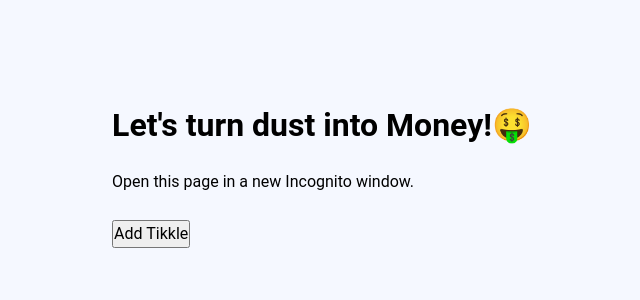
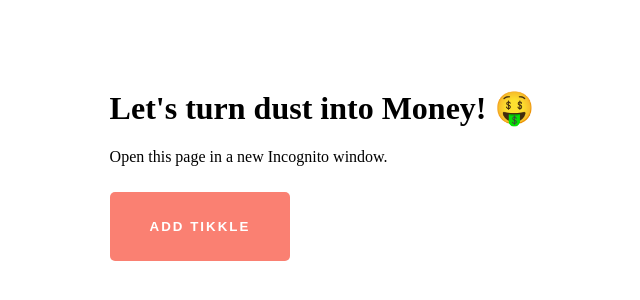
Before and after one commit to Minsun91/tikkle, a React (Create React App) app: page / in a window 1280 px wide. Shown: the part 244-544 px from the top of the page, without its empty margins (318-958 px from the left). Built offline with nearby package versions, Linux system fonts and the light colour scheme.

Commit message:
button effect added

```diff
--- a/package.json
+++ b/package.json
@@ -8,7 +8,9 @@
     "@testing-library/user-event": "^13.5.0",
     "canvas-confetti": "^1.9.2",
     "eslint-plugin-jsx-a11y": "^6.8.0",
+    "gsap": "^3.12.5",
     "language-subtag-registry": "^0.3.22",
+    "latest": "^0.2.0",
     "pocketbase": "^0.21.0",
     "react": "^18.2.0",
     "react-dom": "^18.2.0",
@@ -19,7 +21,7 @@
   },
   "homepage": "https://tikkle-ten.vercel.app/",
   "scripts": {
-    "start": "webpack-dev-server --open --config webpack.config.js",
+    "start": "react-scripts start",
     "build": "react-scripts build",
     "test": "react-scripts test",
     "eject": "react-scripts eject"
--- a/public/index.html
+++ b/public/index.html
@@ -3,6 +3,7 @@
     <meta charset="UTF-8">
     <meta name="viewport" content="width=device-width, initial-scale=1.0">
     <title>Tikkle</title>
+    <link rel="icon" href="https://i.postimg.cc/GHdrDjzq/euro.webp" type="image/webp">
 </head>
 <body>
     <div id="root"></div>
--- a/src/click.js
+++ b/src/click.js
@@ -1,4 +1,3 @@
-// // Click.js
 // import React, { useEffect, useRef, useState } from 'react';
 // import links from './link';
 
@@ -45,21 +44,17 @@
 // }
 
 import React, { useEffect, useRef, useState } from 'react';
+import { TransitionGroup, CSSTransition } from 'react-transition-group';
+import gsap from 'gsap';
+import { CSSPlugin } from 'gsap';
 import links from './link';
-import { TransitionGroup, CSSTransition } from 'react-transition-group';
-import confetti from "canvas-confetti";
 import './styles/click.css';
-// import './styles/button.css';
-import './styles/button.scss';
+import './styles/button.css';
+
+gsap.registerPlugin(CSSPlugin);
 
 function openUrlInIncognito(url) {
     window.open(url, "_blank", "toolbar=0,location=0,menubar=0");
-}
-function onClick() {
-    confetti({
-        particleCount: 150,
-        spread: 60
-    });
 }
 
 export default function Click() {
@@ -73,7 +68,7 @@ export default function Click() {
             do {
                 randomIndex = Math.floor(Math.random() * links.length);
             } while (currentLinkIndexRef.current === randomIndex);
-
+            console.log("야")
             const currentTime = new Date().toLocaleTimeString();
             setLinkOpenCount(prevCount => prevCount + 1);
             setCoins(prevCoins => [...prevCoins, {
@@ -104,12 +99,33 @@ export default function Click() {
         setLinkOpenCount(prevCount => prevCount + 1);
     };
 
+    useEffect(() => {
+        document.querySelectorAll('.button').forEach(button => {
+            // 버튼에 대한 마우스 이벤트 처리
+            button.addEventListener('mousemove', e => {
+                // 마우스 이동에 따른 애니메이션 효과 적용
+                // 여기에 GSAP 코드 추가
+            });
+
+            button.addEventListener('mouseleave', e => {
+                // 마우스가 버튼을 떠날 때의 애니메이션 효과 적용
+                // 여기에 GSAP 코드 추가
+            });
+
+            button.addEventListener('click', e => {
+                // 버튼 클릭 시의 애니메이션 효과 적용
+                // 여기에 GSAP 코드 추가
+            });
+        });
+    }, []);
+
     return (
+        <div className="centered-container">
         <div>
-            <h1>Let's turn dust into Money!🤑</h1>
+            <h1>Let's turn dust into Money! 🤑</h1>
             <p>Open this page in a new Incognito window. </p>
             <div className="CoinContainer">
-                <TransitionGroup> {/* coins를 TransitionGroup으로 감싸서 애니메이션 효과 추가 */}
+                <TransitionGroup>
                     {coins.map(coin => (
                         <CSSTransition
                             key={coin.id}
@@ -121,9 +137,9 @@ export default function Click() {
                     ))}
                 </TransitionGroup>
             </div>
-            <button onClick={() => { handleOpenPopup(); onClick(); }} data-text="Add Tikkle"> Add Tikkle </button>
+            <button class="fun-btn" onClick={handleOpenPopup} data-text="Add Tikkle"> Add Tikkle </button>
+        </div>
+    </div>
 
-            {/* <button onClick={handleOpenPopup} data-text="Add Tikkle"> Add Tikkle </button> */}
-        </div>
     );
 }
--- a/src/link.js
+++ b/src/link.js
@@ -45,7 +45,9 @@ const links = [
     "https://www.clickasnap.com/profile/Minsun/photo/01HPS0VPN56A8N4BWMYKKQC7VM",
     "https://www.clickasnap.com/profile/Minsun/photo/01HPS0VMNW4551H2TYZ1TJGRWV",
     "https://www.clickasnap.com/profile/Minsun/photo/01HQ307PHEK2HV46HR219AXA22",
-    "https://www.clickasnap.com/profile/Minsun/photo/01HPYYERKGA1C3CK4GRTBSPDS2"
+    "https://www.clickasnap.com/profile/Minsun/photo/01HPYYERKGA1C3CK4GRTBSPDS2",
+    "https://www.clickasnap.com/profile/Minsun/photo/01HQ5778V1PEY7F30PVJ9H2AKC",
+    "https://www.clickasnap.com/profile/Minsun/photo/01HQ9888KVJSRB0NHDDZ0ZD98G"
   ];
 
   export default links
--- a/src/styles/button.css
+++ b/src/styles/button.css
@@ -1,55 +1,80 @@
+.button {
+  width: 100vw;
+  height: 100vh;
+  display: flex;
+  justify-content: center;
+}
 
-button {
-    position: absolute;
-    top: 50%;
-    left: 50%;
-    transform: translate(-50%, -50%);
-    width: 160px;
-    height: 50px;
-    line-height: 50px;
-    font-size: 20px;
-    text-align: center;
-    font-family: sans-serif;
-    text-decoration: none;
-    text-transform: uppercase;
-    letter-spacing: 2px;
-    background: #ccc;
+
+/* add default color for animation start  */
+
+
+/* toggle this class */
+
+.color-bg-start {
+  background-color: salmon;
+}
+
+
+/* toggle class bg-animate-color */
+
+.bg-animate-color {
+  animation: random-bg .5s linear infinite;
+}
+
+
+/* add animation to bg color  */
+
+@keyframes random-bg {
+  from {
+    filter: hue-rotate(0);
   }
+  to {
+    filter: hue-rotate(360deg);
+  }
+}
 
-  button:before {
-    content: attr(data-text);
-    position: absolute;
-    top: 0;
-    left: 0;
-    width: 100%;
-    height: 100%;
-    text-align: center;
-    background: #ff005e;
-    color: #fff;
-    transition: 0.5s;
-    transform-origin: bottom;
-    transform: translateY(-100%) rotateX(90deg);
+.fun-btn {
+  /* change bg color to get different hues    */
+  background-color: salmon;
+  color: white;
+  padding: 2em 3em;
+  border: none;
+  transition: all .3s ease;
+  border-radius: 5px;
+  letter-spacing: 2px;
+  text-transform: uppercase;
+  outline: none;
+  align-self: center;
+  cursor: pointer;
+  font-weight: bold;
+}
+
+.fun-btn:hover {
+  animation: random-bg .5s linear infinite, grow 1300ms ease infinite;
+}
+
+.start-fun {
+  background-color: #fff !important;
+  /* change color of button text when fun is started   */
+  color: salmon !important;
+}
+
+/* pulsating effect on button */
+@keyframes grow {
+  0% {
+    transform: scale(1);
   }
-
-  button:hover:before {
-    transform: translateY(0) rotateX(0deg);
+  14% {
+    transform: scale(1.3);
   }
-
-  button:after {
-    content: attr(data-text);
-    position: absolute;
-    top: 0;
-    left: 0;
-    width: 100%;
-    height: 100%;
-    text-align: center;
-    background: #ea004f;
-    color: #fff;
-    transition: 0.5s;
-    transform-origin: top;
-    transform: translateY(0) rotateX(0deg);
+  28% {
+    transform: scale(1);
   }
-
-  button:hover:after {
-    transform: translateY(100%) rotateX(90deg);
+  42% {
+    transform: scale(1.3);
   }
+  70% {
+    transform: scale(1);
+  }
+}
--- a/src/styles/button.scss
+++ b/src/styles/button.scss
@@ -1,13 +1,9 @@
-$background-color: #f5f8ff;
-$button-background: #404663;
-$button-text-color: #fff;
-
 * {
   box-sizing: border-box;
 }
 
 body {
-  background-color: $background-color;
+  background-color: #f5f8ff;
   font-family: 'Roboto', sans-serif;
   line-height: 1.5;
   min-block-size: 100vh;
@@ -23,8 +19,8 @@ button {
 }
 
 .button {
-  background-color: $button-background;
-  color: $button-text-color;
+  background-color: #404663;
+  color: #fff;
   border: 0;
   font-size: 2rem;
   font-weight: 400;
--- a/src/styles/click.css
+++ b/src/styles/click.css
@@ -1,3 +1,10 @@
+.centered-container {
+  display: flex;
+  flex-direction: column;
+  align-items: center;
+  justify-content: center;
+  height: 100vh; /* 화면의 높이에 따라 조절 */
+}
 
 .CoinContainer {
     display: flex;
--- a/webpack.config.js
+++ b/webpack.config.js
@@ -31,21 +31,19 @@ module.exports = {
             {
                 test: /\.scss$/,
                 use: [
-                'style-loader',
+                    MiniCssExtractPlugin.loader,
                     'css-loader',
                     'sass-loader'
                 ]
             }
         ]
-      }
-      ,
+    },
     plugins: [
         new MiniCssExtractPlugin({
             filename: '[name].css',
             chunkFilename: '[id].css'
         })
     ],
-
     output: {
         publicPath: '/dist/',    //웹 서버에서 배포할 기본 경로를 뜻한다.  webpack-dev-server을 사용할때 추가해줘야 한다. 안그러면 에러난다.
         filename: '[name].js',   //[name].js으로 해주면 아라서 위에 entry에 있는 app이 [name].js로 들어간다.
```
Also changed, not shown: public/euro.webp (added), 1 other file (tests, documents, lock files or other folders). Lines whose indentation alone changed are shown as unchanged.
